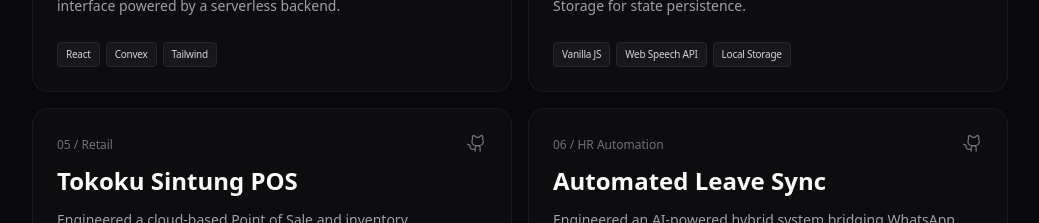
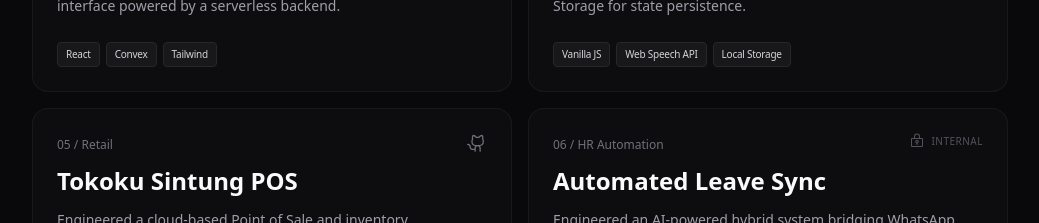
Before and after one commit to Maoelan/porto-maoelana, a Next.js app: page / in a window 1280 px wide. Shown: the part 2360-2583 px from the top of the page, without its empty margins (120-1159 px from the left). Built offline with nearby package versions, Linux system fonts and the light colour scheme.

Commit message:
feat: add project documentation and integrate into personal portfolio landing page

```diff
--- a/src/app/page.tsx
+++ b/src/app/page.tsx
@@ -257,9 +257,10 @@ export default function Home() {
               <FadeInItem className="group flex flex-col p-6 bg-zinc-900/30 border border-zinc-800/50 rounded-2xl hover:bg-zinc-800/40 transition-colors">
                 <div className="flex justify-between items-start mb-3">
                   <div className="text-zinc-500 font-mono text-xs mt-1">06 / HR Automation</div>
-                  <a href="https://github.com/Maoelan/whatsapp-zkteco-sync" target="_blank" rel="noopener noreferrer" className="text-zinc-500 hover:text-white transition-colors" title="View Source">
-                    <GithubLogo size={20} />
-                  </a>
+                  <div className="flex items-center gap-1.5 text-zinc-600" title="Internal/Confidential Repository">
+                    <LockKey size={16} />
+                    <span className="text-[10px] font-medium uppercase tracking-wider">Internal</span>
+                  </div>
                 </div>
                 <h3 className="text-2xl font-bold mb-3 group-hover:text-white transition-colors">Automated Leave Sync</h3>
                 <p className="text-sm text-zinc-400 mb-6 leading-relaxed flex-grow">
```
Also changed, not shown: 1 other file (tests, documents, lock files or other folders).
